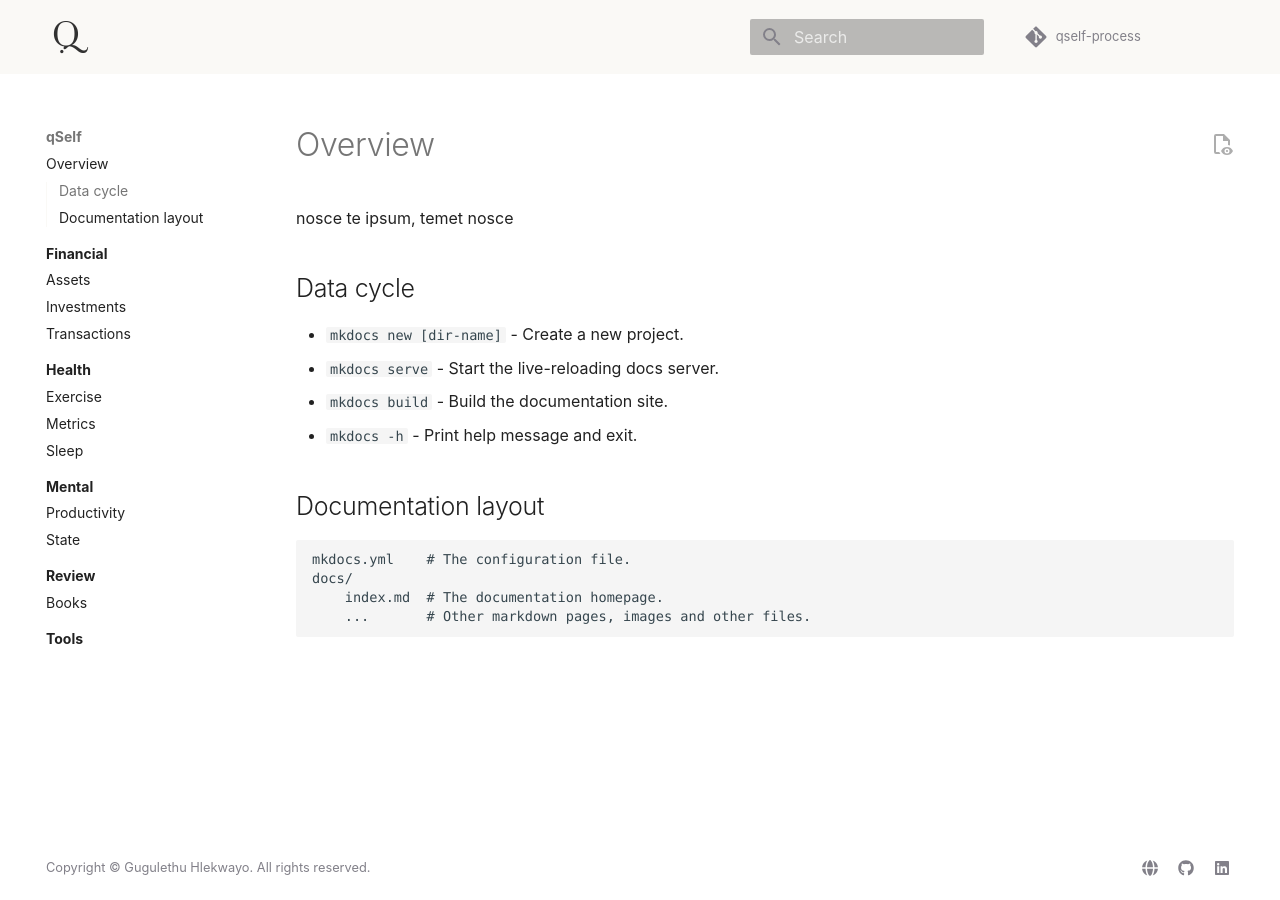
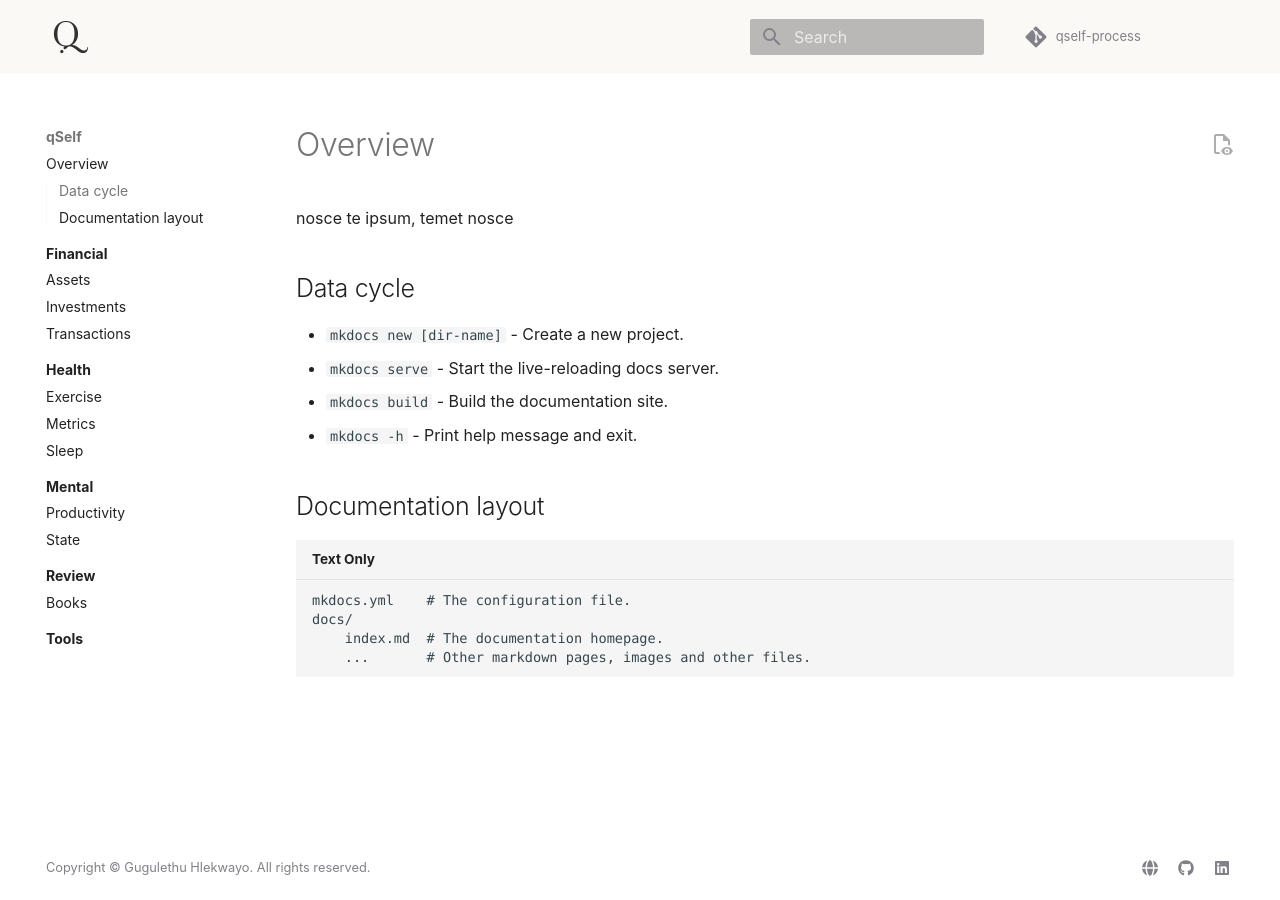
Before and after one commit to gugulet-hu/qself-docs, an MkDocs documentation site: the page built from docs/index.md, in a window 1280 px wide. Built offline with MkDocs 1.6.1 and Material for MkDocs 9.7.7, drawn with Linux system fonts in a browser that asks for light colours; some web fonts are replaced; comment, search, counter and statistics services are not loaded.

Commit message:
Added a coupel of extensions.

```diff
--- a/mkdocs.yml
+++ b/mkdocs.yml
@@ -5,11 +5,12 @@
 # Repo info
 repo_url: https://github.com/gugulet-hu/qself-process
 repo_name: qself-process
-edit_uri: edit/main/docs/
+edit_uri: https://github.com/gugulet-hu/qself-docs/tree/main/docs
 
 # Theming and style details
 theme:
   name: material
+  language: en
   palette:
     scheme: default
     primary: custom
@@ -65,5 +66,16 @@
   - def_list
   - footnotes
   - pymdownx.betterem
+  - pymdownx.highlight:
+      anchor_linenums: true
+      use_pygments: true
+      pygments_lang_class: true
+      auto_title: true
+  - pymdownx.superfences
   - toc:
       permalink: true
+  - pymdownx.snippets
+  - pymdownx.tabbed:
+      alternate_style: true
+  - pymdownx.tasklist:
+      custom_checkbox: true
```
